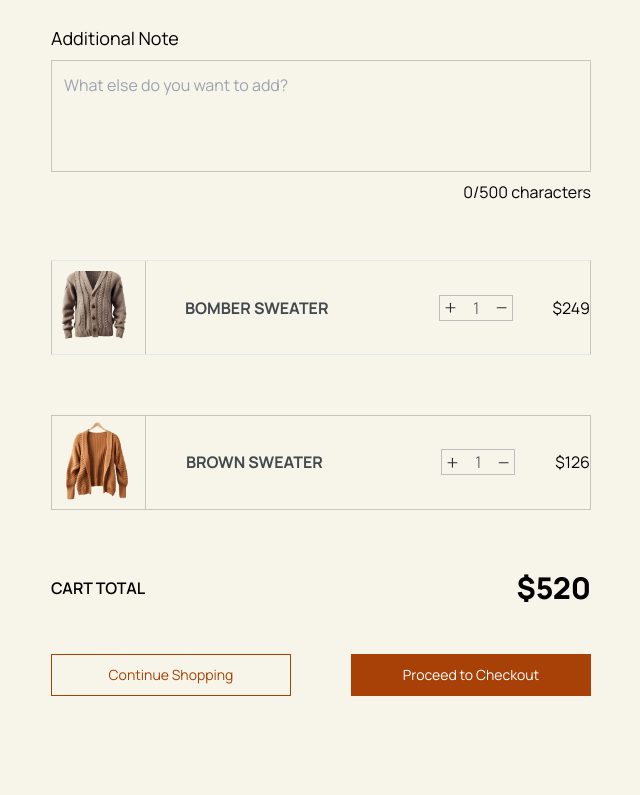
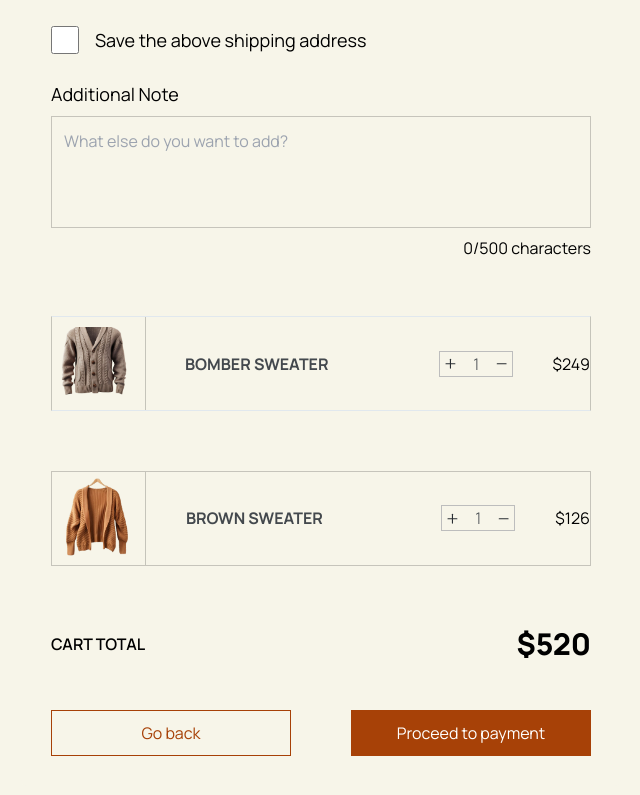
Before and after one commit to Kansoldev/Wear4U, a Next.js app: page /shipping in a window 1280 px wide. Shown: the part 921-1716 px from the top of the page, without its empty margins (319-959 px from the left). Built offline with nearby package versions, Linux system fonts and the light colour scheme.

Commit message:
Update UI checkout process

```diff
--- a/src/app/cart/page.tsx
+++ b/src/app/cart/page.tsx
@@ -156,13 +156,19 @@
         </div>
 
         <div className="w-full flex justify-between items-center mt-12">
-          <button className="md:w-60 py-3 px-2 text-sm md:py-[0.625rem] border border-solid border-[#a74107] bg-transparent text-[#a74107]">
+          <Link
+            href={"/cart"}
+            className="inline-block md:w-60 py-3 px-2 md:py-[0.625rem] border border-solid border-[#a74107] bg-transparent text-[#a74107] text-[13px] min-[450px]:text-base text-center"
+          >
             Continue Shopping
-          </button>
+          </Link>
 
-          <button className="md:w-60 py-3 px-2 text-sm md:py-[0.625rem] border border-solid border-[#a74107] bg-[#a74107] text-white">
-            Proceed to Checkout
-          </button>
+          <Link
+            href={"/shipping"}
+            className="md:w-60 py-3 px-2 md:py-[0.625rem] border border-solid border-[#a74107] bg-[#a74107] text-white text-[13px] min-[450px]:text-base text-center"
+          >
+            Proceed to checkout
+          </Link>
         </div>
       </div>
     </>
--- a/src/app/shipping/page.tsx
+++ b/src/app/shipping/page.tsx
@@ -18,12 +18,10 @@
 
       <div className="shopping-cart">
         <div className="progressbar">
-          <Link href={"/cart"}>
-            <div
-              className="progress-step progress-step-active"
-              data-title="Cart"
-            ></div>
-          </Link>
+          <div
+            className="progress-step progress-step-active"
+            data-title="Cart"
+          ></div>
 
           <div
             className="progress-step progress-step-active"
@@ -34,6 +32,8 @@
         </div>
 
         <form action="" className="my-14">
+          <h2 className="mb-6 text-2xl font-semibold">Shipping Address</h2>
+
           <div>
             <label htmlFor="firstname" className="inline-block mb-2 text-lg">
               First name
@@ -283,13 +283,19 @@
         </div>
 
         <div className="w-full flex justify-between items-center mt-12">
-          <button className="md:w-60 py-3 px-2 text-sm md:py-[0.625rem] border border-solid border-[#a74107] bg-transparent text-[#a74107]">
-            Continue Shopping
-          </button>
+          <Link
+            href={"/cart"}
+            className="inline-block md:w-60 py-3 px-2 md:py-[0.625rem] border border-solid border-[#a74107] bg-transparent text-[#a74107] text-[13px] min-[450px]:text-base text-center"
+          >
+            Go back
+          </Link>
 
-          <button className="md:w-60 py-3 px-2 text-sm md:py-[0.625rem] border border-solid border-[#a74107] bg-[#a74107] text-white">
-            Proceed to Checkout
-          </button>
+          <Link
+            href={"/payment"}
+            className="md:w-60 py-3 px-2 md:py-[0.625rem] border border-solid border-[#a74107] bg-[#a74107] text-white text-[13px] min-[450px]:text-base text-center"
+          >
+            Proceed to payment
+          </Link>
         </div>
       </div>
     </>
```
